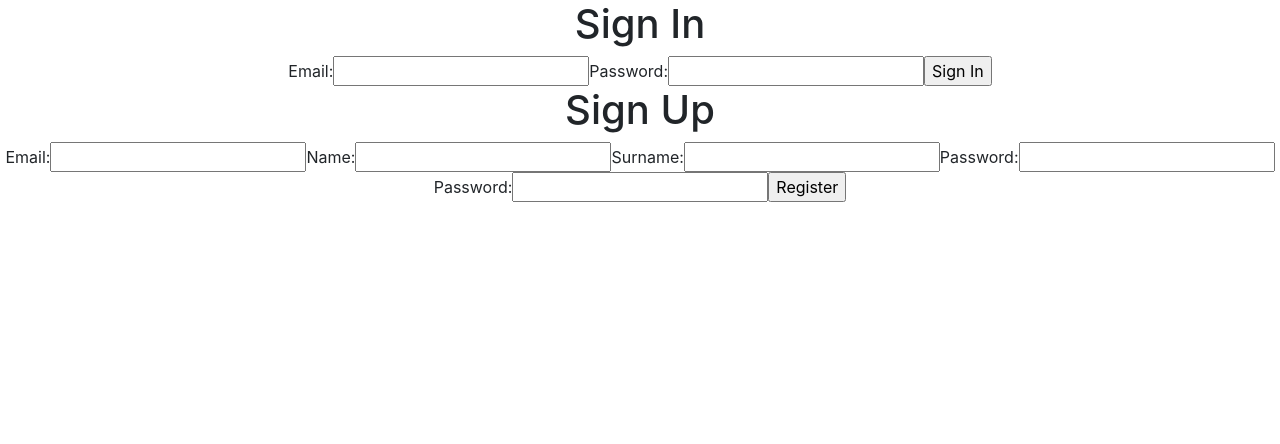
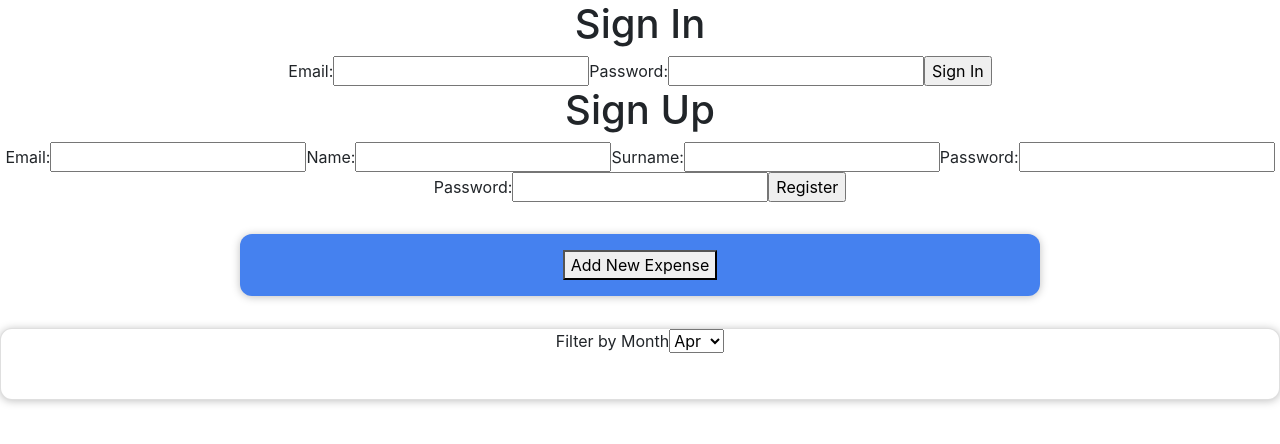
Before and after one commit to edwalters99/expense_tracker, a React (Create React App) app in the folder client/: page / in a window 1280 px wide. Shown: the top 444 px of the page. Built offline with nearby package versions, Linux system fonts and the light colour scheme; the HTML template or start-up script is replaced by a standard one.

Commit message:
add transactions in app.js

```diff
--- a/client/src/App.js
+++ b/client/src/App.js
@@ -1,14 +1,17 @@
 
-import { useState, useEffect } from 'react';
+import React,{ useState } from 'react';
 import './App.css';
 
 import SignUp from './components/SignUp';
 import SignIn from './components/SignIn';
 import Category from './components/Category';
+import NewTransaction from './components/Transaction/NewTransaction';
+import Transactions from './components/Transaction/Transactions';
 
 function App() {
   const [user, setUser] = useState({});
   const [error, setError] = useState('');
+  const [transactions, setTransactions] = useState(sample_transactions);
 
   function signUp (user) {
     fetch('http://localhost:3000/users', {
@@ -56,6 +59,12 @@ function App() {
     })
   }
 
+  const addTransactionHandler = (transaction) => {
+    setTransactions((prevTransactions) => {
+      return [transaction, ...prevTransactions];
+    });
+  }
+
   return (
     <div className="App">
 
@@ -71,7 +80,51 @@ function App() {
       }
 
       {/* <Category /> */}
+      <NewTransaction onAddTransaction={addTransactionHandler}/>
+      <Transactions items={transactions}/>
     </div>
 );
 }
 export default App;
+
+const sample_transactions = [
+  {
+    id: '1',
+    title: 'Toilet Paper',
+    type: 'Expense',
+    description: '250 rolls pack',
+    amount: 24.12,
+    date: new Date(2022, 2, 14),
+  },
+  {
+      id: '2',
+      title: 'New TV',
+      type: 'Expense',
+      description: 'Sony 4K Ultra HD',
+      amount: 799.49,
+      date: new Date(2022, 2, 28) },
+  {
+    id: '3',
+    title: 'Car Insurance',
+    type: 'Expense',
+    description: 'yearly payment',
+    amount: 294.67,
+    date: new Date(2022, 4, 1),
+  },
+  {
+    id: '4',
+    title: 'New Chair',
+    type: 'Expense',
+    description: 'good guy special sale',
+    amount: 450.00,
+    date: new Date(2022, 5, 1),
+  },
+  {
+    id: '5',
+    title: 'Salary',
+    type: 'Income',
+    description: 'weekly salary',
+    amount: 4000.00,
+    date: new Date(2022, 1, 30),
+  },
+];
--- a/client/src/components/Transaction/TransactionItem.css
+++ b/client/src/components/Transaction/TransactionItem.css
@@ -4,7 +4,7 @@
     align-items: center;
     padding: 0.5rem;
     margin: 1rem 0;
-    background-color: #4b4b4b;
+    background-color: #4581ef;
   }
 
   .expense-item__description {
```
